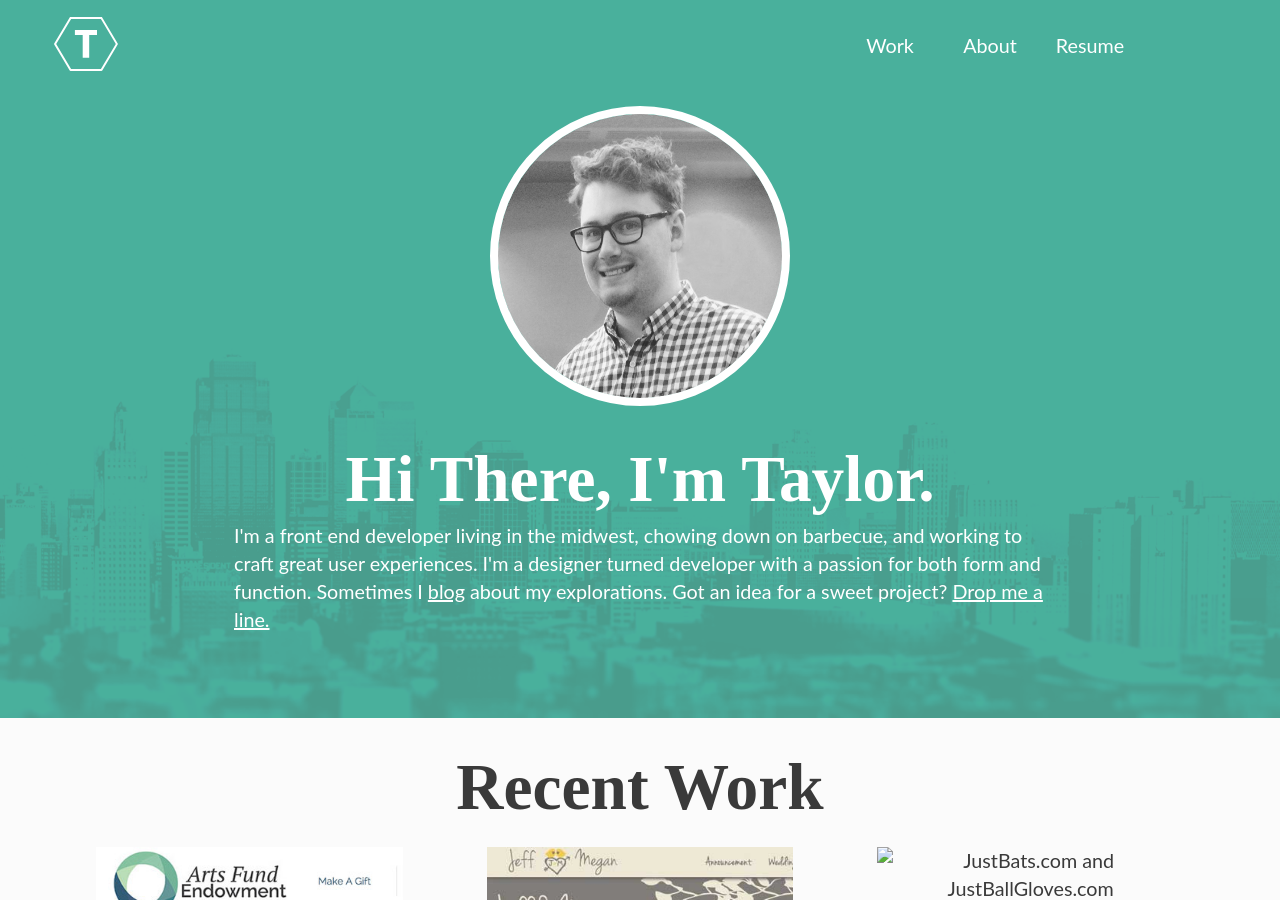
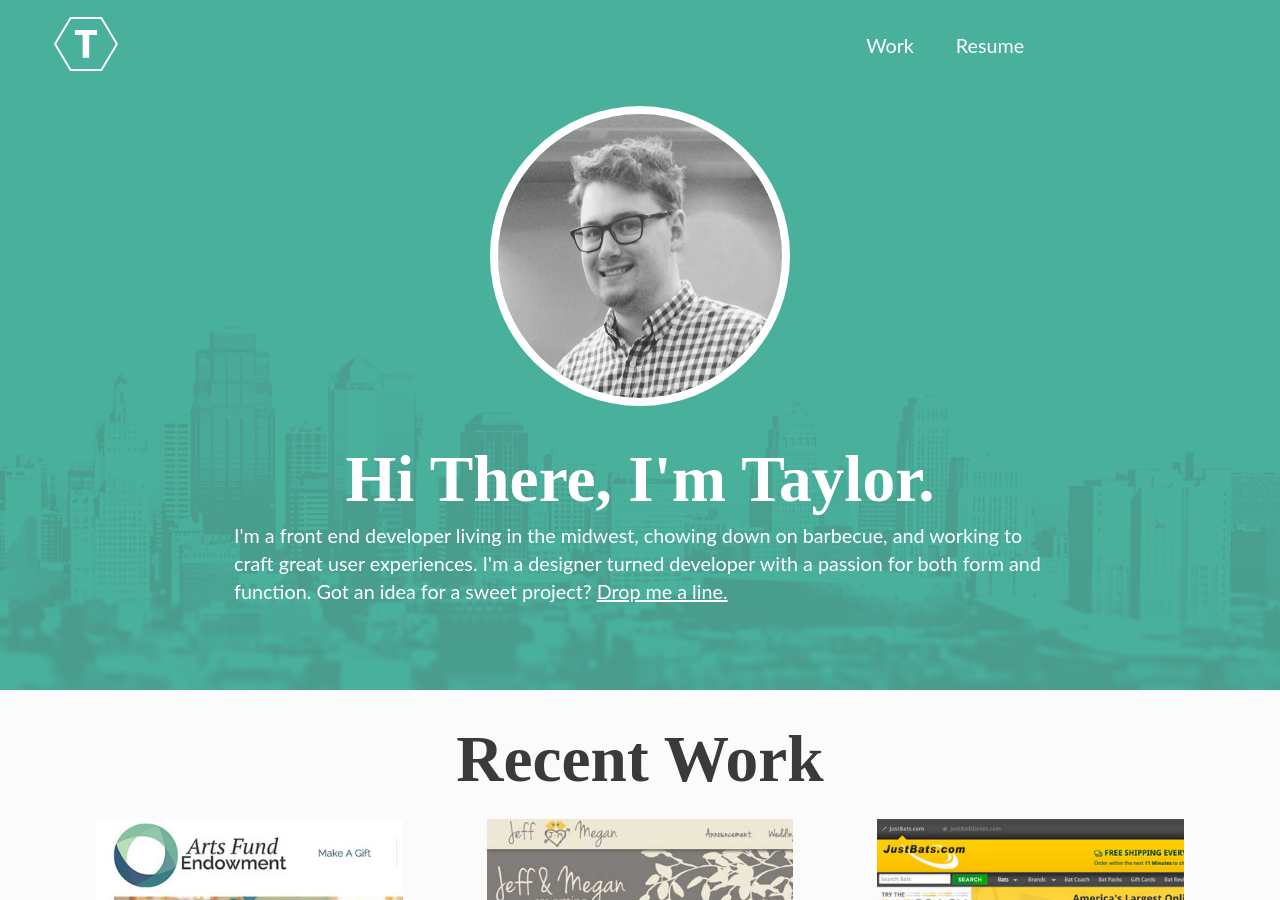
Before and after one commit to tay1orjones/tay1orjones.github.io, a Jekyll site: the page built from index.html, in a window 1280 px wide and 900 px high. Built offline with Jekyll 4.4.1, drawn with Linux system fonts in a browser that asks for light colours; Markdown is read by kramdown in place of the engine named in the settings.

Commit message:
modified the homepage about copy, removed a few other extraneous header links, added info on JB and JBG.

```diff
--- a/_includes/home--about.html
+++ b/_includes/home--about.html
@@ -4,6 +4,6 @@
 
 	<h1 class="col-xs-12  text-center">Hi There, I'm Taylor.</h1>
 
-	<p class="col-xs-12">I'm a front end developer living in the midwest, chowing down on barbecue, and working to craft great user experiences. I'm a designer turned developer with a passion for both form and function. Sometimes I <a class="link-unstyled" href="/blog/">blog</a> about my explorations. Got an idea for a sweet project? <a class="link-unstyled" href="/about/#contact">Drop me a line.</a></p>
+	<p class="col-xs-12">I'm a front end developer living in the midwest, chowing down on barbecue, and working to craft great user experiences. I'm a designer turned developer with a passion for both form and function. Got an idea for a sweet project? <a class="link-unstyled" href="mailto:taylor.jones826@gmail.com">Drop me a line.</a></p>
 
 </section>
--- a/_layouts/default.html
+++ b/_layouts/default.html
@@ -42,9 +42,9 @@
             <li class="col-xs-3  col-md-4  col-lg-8"><a class="logo" href="/"></a></li>
             <li class="col-xs-3  col-md-2  col-lg-1"><a href="/work/">Work</a></li>
             <!-- <li class="col-xs-3  col-md-2  col-lg-1"><a href="/blog/">Blog</a></li> -->
-            <li class="col-xs-3  col-md-2  col-lg-1"><a href="/about/">About</a></li>
+            <!-- <li class="col-xs-3  col-md-2  col-lg-1"><a href="/about/">About</a></li> -->
             <!-- <li class="col-xs-0  col-md-2  col-lg-1"><a href="/resume/">Resume</a></li> -->
-            <li class="col-xs-0  col-md-2  col-lg-1"><a href="http://codepen.io/tay1orjones/full/BJCIe" target="_blank">Resume</a></li>
+            <li class="col-xs-3  col-md-2  col-lg-1"><a href="http://codepen.io/tay1orjones/full/BJCIe" target="_blank">Resume</a></li>
           </ul>
 
         </nav>
@@ -67,7 +67,7 @@
             <a class="link-unstyled" href="https://twitter.com/tay1orjones"><i class="icon icon-twitter"></i></a>
             <a class="link-unstyled" href="https://codepen.io/tay1orjones"><i class="icon icon-codepen"></i></a>
             <a class="link-unstyled" href="https://github.com/tay1orjones/"><i class="icon icon-github"></i></a>
-            <a class="link-unstyled" href="https://www.instagram.com/tay1orjones"><i class="icon icon-instagram"></i></a>
+            <a class="link-unstyled" href="https://www.instagram.com/tjonesDANG"><i class="icon icon-instagram"></i></a>
             <a class="link-unstyled" href="https://www.linkedin.com/in/tay1orjones"><i class="icon icon-linkedin"></i></a>
           </div>
 
--- a/_work/justbats.markdown
+++ b/_work/justbats.markdown
@@ -9,4 +9,4 @@ large-path2: "/images/work/justbats/justbats2.jpg"
 large-path3: "/images/work/justbats/justbats3.jpg"
 ---
 
-This is the description of this project.
+I currently work for [Pro Athlete, Inc.](http://www.proathleteinc.com/), an eCommerce company that specializes in the sale of baseball and softball bats/gloves through JustBats.com and JustBallGloves.com. As a front end programmer, I develop new features for JustBats.com, JustBallGloves.com and the company website using responsive, mobile-first, DRY coding techniques. We create, improve and maintain internal web services and platforms including an in-house CMS/Inventory management system and various data visualizations. My teammates and I utilize meetings, customer review, estimation, code review, and architecture review processes to make sure all new developments have been scoped accordingly, designed appropriately, and developed to specification within agile methodologies. We use github enterprise for source control management.
```
Also changed, not shown: other parts of _layouts/default.html (+12 -1 lines), images/work/justbats/justbats--thumb.jpg (added), images/work/justbats/justbats1.jpg (added), images/work/justbats/justbats2.jpg (added), images/work/justbats/justbats3.jpg (added).
